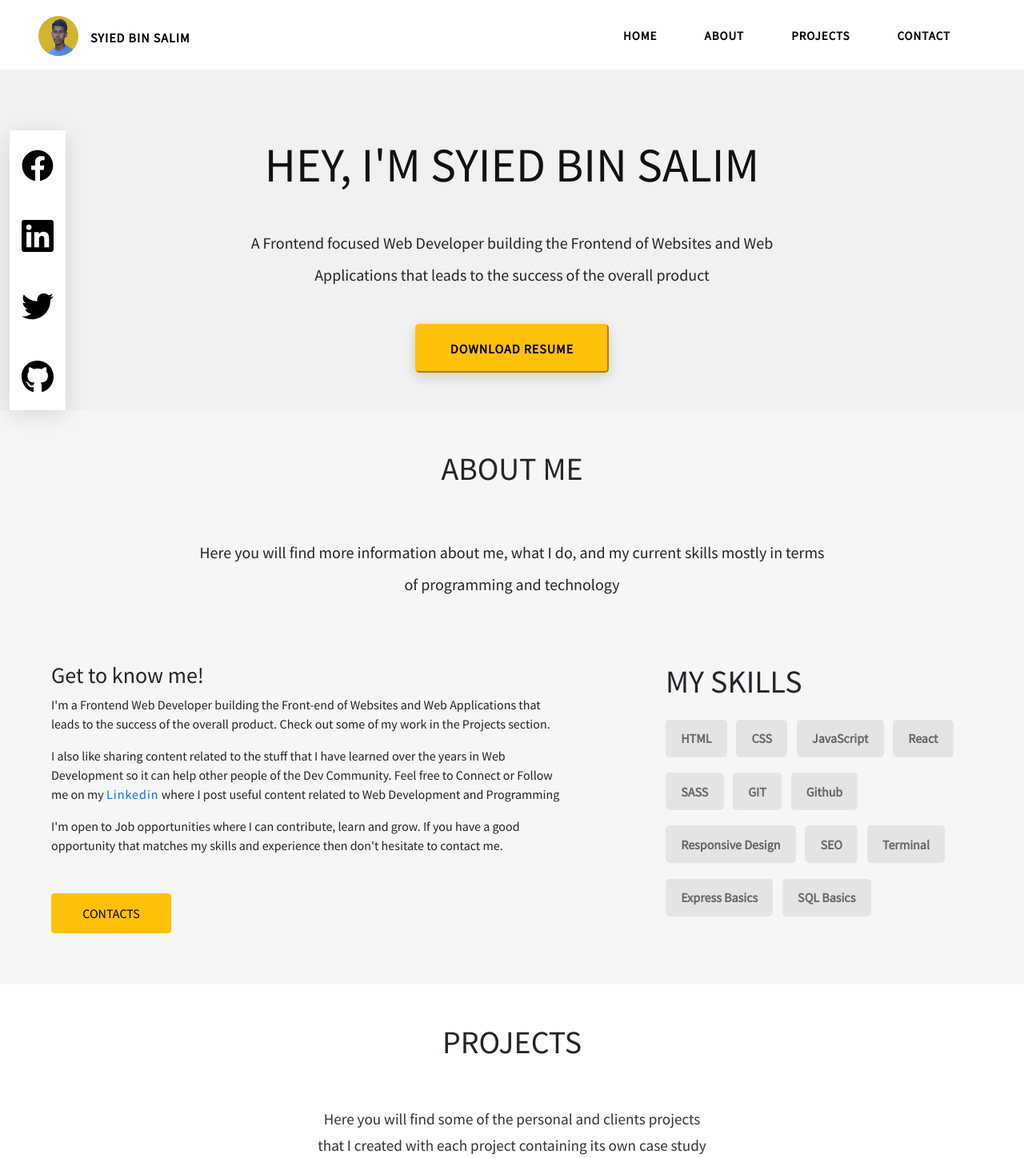
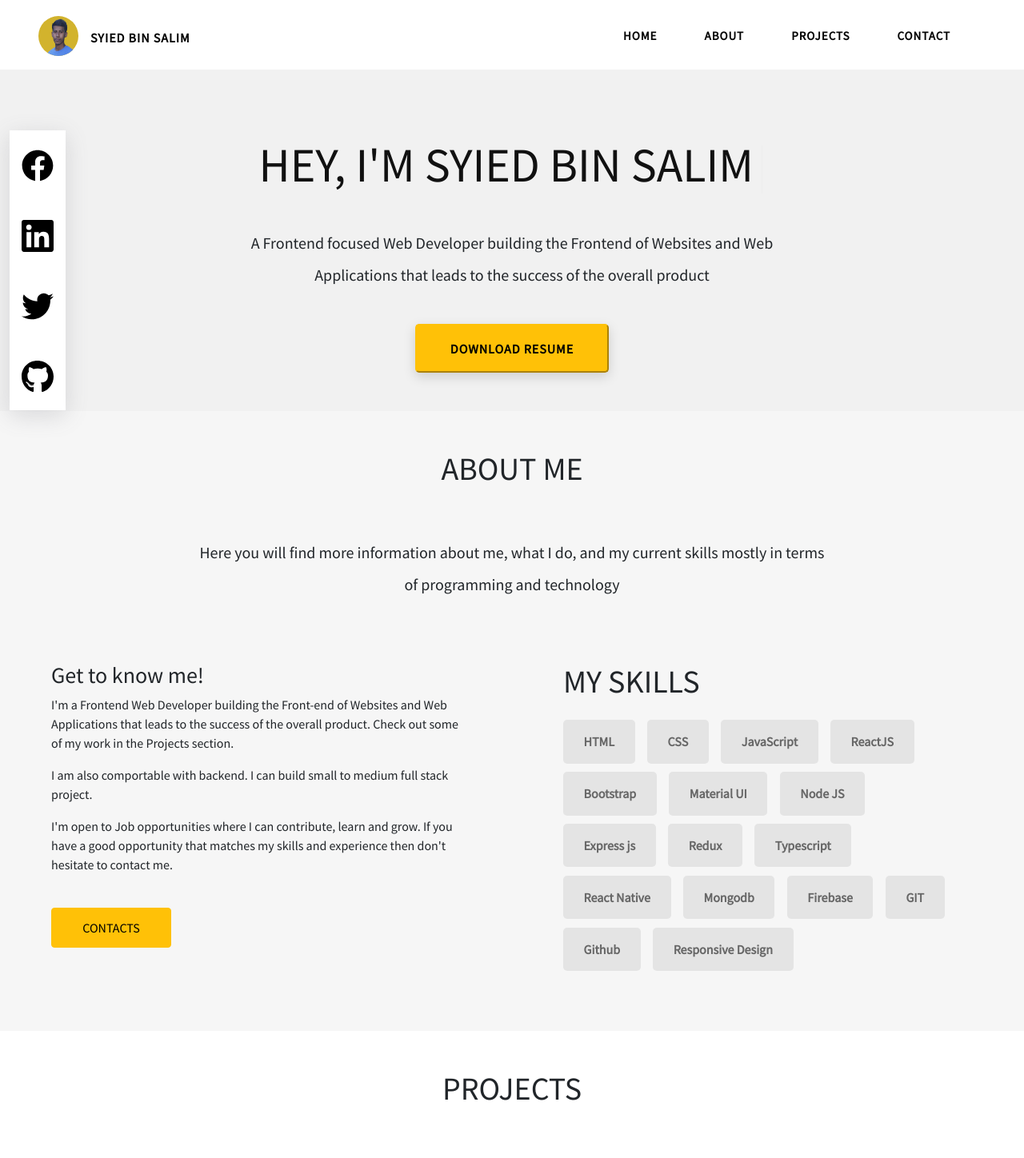
Before and after one commit to mdriyadmr968/react-portfolio, a React (Create React App) app: page / in a window 1280 px wide. Shown: the top 1448 px of the page at 80% size. Built offline with nearby package versions, Linux system fonts and the light colour scheme.

Commit message:
added type writer effect

```diff
--- a/package.json
+++ b/package.json
@@ -15,8 +15,10 @@
     "react-dom": "^18.0.0",
     "react-icons": "^4.3.1",
     "react-messenger-customer-chat": "^0.8.0",
-    "react-router-dom": "^6.3.0",
+    "react-router-dom": "^6.4.2",
     "react-scripts": "5.0.1",
+    "react-simple-typewriter": "^4.0.5",
+    "react-tinder-card": "^1.6.1",
     "web-vitals": "^2.1.4"
   },
   "scripts": {
--- a/src/component/Home/About/About.css
+++ b/src/component/Home/About/About.css
@@ -12,12 +12,12 @@
 
 }
 .about-left {
-  width: 60%;
+  width: 50%;
   padding: 5%;
   text-align: left;
 }
 .about-right {
-  width: 40%;
+  width: 50%;
   padding: 5%;
 }
 .about-right h1 {
@@ -29,7 +29,7 @@
 }
 .skills__skill {
   padding: 3% 5%;
-  margin-bottom: 5%;
+  margin-bottom: 2%;
   margin-right: 3%;
   font-size: 16px;
   background: rgba(153, 153, 153, 0.2);
--- a/src/component/Home/About/About.js
+++ b/src/component/Home/About/About.js
@@ -21,15 +21,8 @@ const About = () => {
               product. Check out some of my work in the Projects section.
             </p>
             <p>
-              I also like sharing content related to the stuff that I have
-              learned over the years in Web Development so it can help other
-              people of the Dev Community. Feel free to Connect or Follow me on
-              my{" "}
-              <a rel="noreferrer" href="https://linkedin.com" target="_blank">
-                Linkedin
-              </a>{" "}
-              where I post useful content related to Web Development and
-              Programming
+              I am also comportable with backend. I can build small to medium
+              full stack project.
             </p>
             <p>
               I'm open to Job opportunities where I can contribute, learn and
@@ -37,13 +30,14 @@ const About = () => {
               experience then don't hesitate to contact me.
             </p>
 
+            <a href="/#Contact">
               <button
                 type="button"
                 className="btn btn-warning font-weight-bold"
-              id="contacts"
               >
                 CONTACTS
               </button>
+            </a>
           </div>
           <div className="about-right">
             <h1 className="mb-4">MY SKILLS</h1>
@@ -51,15 +45,19 @@ const About = () => {
               <div className="skills__skill">HTML</div>
               <div className="skills__skill">CSS</div>
               <div className="skills__skill">JavaScript</div>
-              <div className="skills__skill">React</div>
-              <div className="skills__skill">SASS</div>
+              <div className="skills__skill">ReactJS</div>
+              <div className="skills__skill">Bootstrap</div>
+              <div className="skills__skill">Material UI</div>
+              <div className="skills__skill">Node JS</div>
+              <div className="skills__skill">Express js</div>
+              <div className="skills__skill">Redux</div>
+              <div className="skills__skill">Typescript</div>
+              <div className="skills__skill">React Native</div>
+              <div className="skills__skill">Mongodb</div>
+              <div className="skills__skill">Firebase</div>
               <div className="skills__skill">GIT</div>
               <div className="skills__skill">Github</div>
               <div className="skills__skill">Responsive Design</div>
-              <div className="skills__skill">SEO</div>
-              <div className="skills__skill">Terminal</div>
-              <div className="skills__skill">Express Basics</div>
-              <div className="skills__skill">SQL Basics</div>
             </div>
           </div>
         </div>
--- a/src/component/Home/Banners/Banners.js
+++ b/src/component/Home/Banners/Banners.js
@@ -4,6 +4,7 @@ import fb from "../../../images/facebook-brands.svg";
 import linkedin from "../../../images/linkedin-brands.svg";
 import twitter from "../../../images/twitter-brands.svg";
 import github from "../../../images/github-brands.svg";
+import { Typewriter } from "react-simple-typewriter";
 import "./Banner.css";
 
 const Banners = () => {
@@ -15,7 +16,7 @@ const Banners = () => {
             <div className="social-image-container">
               <div>
                 <a
-                  href="http://facebook.com"
+                  href="https://www.facebook.com/md.riyad.9693001/"
                   target="_blank"
                   rel="noopener noreferrer"
                 >
@@ -24,7 +25,7 @@ const Banners = () => {
               </div>
               <div>
                 <a
-                  href="http://linkedin.com"
+                  href="https://www.linkedin.com/in/mohammad-syied-bin-salim-32136a227"
                   target="_blank"
                   rel="noopener noreferrer"
                 >
@@ -33,7 +34,7 @@ const Banners = () => {
               </div>
               <div>
                 <a
-                  href="http://twitter.com"
+                  href="https://twitter.com/RIYAD06342231"
                   target="_blank"
                   rel="noopener noreferrer"
                 >
@@ -42,7 +43,7 @@ const Banners = () => {
               </div>
               <div>
                 <a
-                  href="http://github.com"
+                  href="https://github.com/mdriyadmr968"
                   target="_blank"
                   rel="noopener noreferrer"
                 >
@@ -52,14 +53,28 @@ const Banners = () => {
             </div>
           </Col>
           <Col xs={6} md={8}>
-            <h1 className="name">HEY, I'M SYIED BIN SALIM</h1>
+            <h1 className="name">
+              HEY,{" "}
+              <span style={{ color: "", fontWeight: "" }}>
+                {/* Style will be inherited from the parent element */}
+                <Typewriter
+                  words={["I'M SYIED BIN SALIM"]}
+                  loop={1}
+                  cursor
+                  cursorStyle="|"
+                  typeSpeed={150}
+                  deleteSpeed={50}
+                  delaySpeed={1000}
+                />
+              </span>
+            </h1>
             <h5 className="description">
               A Frontend focused Web Developer building the Frontend of Websites
               and Web <br /> Applications that leads to the success of the
               overall product
             </h5>
 
-            <a href="https://drive.google.com/uc?export=download&id=1uWw3XMYofzOE-nnvZScalmbE-NSakVZ5">
+            <a href="https://drive.google.com/uc?export=download&id=1zqBDdWLI6oQyP-6slPQsKl6zmuC5FcRF">
               <button
                 type="button"
                 class="resume-button  btn-warning font-weight-bold mb-5"
--- a/src/component/Home/Footer/Footer.js
+++ b/src/component/Home/Footer/Footer.js
@@ -25,7 +25,7 @@ const Footer = () => {
           <div className="footer-social-container">
             <div>
               <a
-                href="http://facebook.com"
+                href="https://www.facebook.com/md.riyad.9693001/"
                 target="_blank"
                 rel="noopener noreferrer"
               >
@@ -34,7 +34,7 @@ const Footer = () => {
             </div>
             <div>
               <a
-                href="http://linkedin.com"
+                href="https://www.linkedin.com/in/mohammad-syied-bin-salim-32136a227"
                 target="_blank"
                 rel="noopener noreferrer"
               >
@@ -43,7 +43,7 @@ const Footer = () => {
             </div>
             <div>
               <a
-                href="http://twitter.com"
+                href="https://twitter.com/RIYAD06342231"
                 target="_blank"
                 rel="noopener noreferrer"
               >
@@ -52,7 +52,7 @@ const Footer = () => {
             </div>
             <div>
               <a
-                href="http://github.com"
+                href="https://github.com/mdriyadmr968"
                 target="_blank"
                 rel="noopener noreferrer"
               >
```
Also changed, not shown: 1 other file (tests, documents, lock files or other folders). Lines whose indentation alone changed are shown as unchanged.
